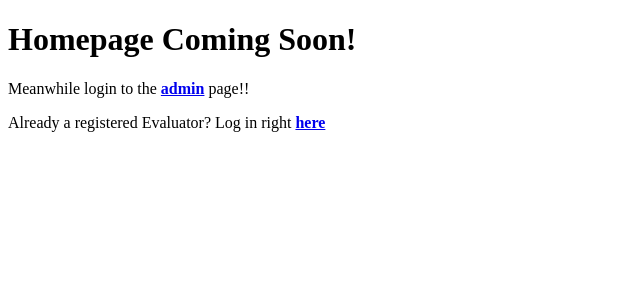
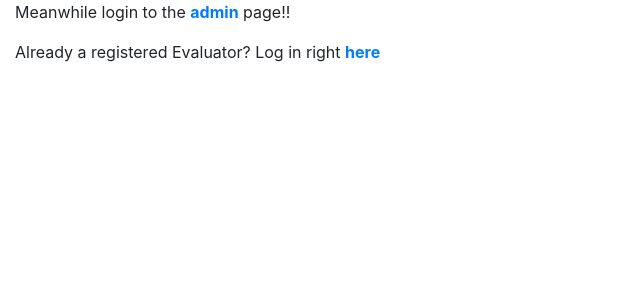
Before and after one commit to sardul3/web-valuation, a Django app: page / in a window 1280 px wide. Shown: the top 300 px of the page, without its empty margins (0-640 px from the left). Run offline with Django 3.2, Linux system fonts and the light colour scheme; parts of the project's set-up code (start-up, migrations or seed data) failed here and were passed over; some libraries are stand-ins or nearby versions.

Commit message:
Add bootstrap and a template for landing page

```diff
--- a/main/templates/main/homepage.html
+++ b/main/templates/main/homepage.html
@@ -2,11 +2,23 @@
 <html lang="en">
 <head>
     <meta charset="UTF-8">
+    <meta name="viewport" content="width=device-width, initial-scale=1, shrink-to-fit=no">
+    <!-- CSS cdn to connect bootstrap -->
+    <link rel="stylesheet" href="https://stackpath.bootstrapcdn.com/bootstrap/4.3.1/css/bootstrap.min.css" integrity="sha384-ggOyR0iXCbMQv3Xipma34MD+dH/1fQ784/j6cY/iJTQUOhcWr7x9JvoRxT2MZw1T" crossorigin="anonymous">
+
     <title>Evaluation Home Page</title>
 </head>
 <body>
-<p><h1>Homepage Coming Soon!</h1></p>
-<p> Meanwhile login to the <b><a href="/admin">admin</a></b> page!! </p>
-<p> Already a registered Evaluator? Log in right <b><a href="/accounts/login">here</a></b></p>
+<div class = "container-fluid" id = "home">
+  <p> Meanwhile login to the <b><a href="/admin">admin</a></b> page!! </p>
+  <p> Already a registered Evaluator? Log in right <b><a href="/accounts/login">here</a></b></p>
+</div>
+
+
+
+<script src="https://code.jquery.com/jquery-3.3.1.slim.min.js" integrity="sha384-q8i/X+965DzO0rT7abK41JStQIAqVgRVzpbzo5smXKp4YfRvH+8abtTE1Pi6jizo" crossorigin="anonymous"></script>
+<script src="https://cdnjs.cloudflare.com/ajax/libs/popper.js/1.14.7/umd/popper.min.js" integrity="sha384-UO2eT0CpHqdSJQ6hJty5KVphtPhzWj9WO1clHTMGa3JDZwrnQq4sF86dIHNDz0W1" crossorigin="anonymous"></script>
+<script src="https://stackpath.bootstrapcdn.com/bootstrap/4.3.1/js/bootstrap.min.js" integrity="sha384-JjSmVgyd0p3pXB1rRibZUAYoIIy6OrQ6VrjIEaFf/nJGzIxFDsf4x0xIM+B07jRM" crossorigin="anonymous"></script>
+
 </body>
 </html>
```
